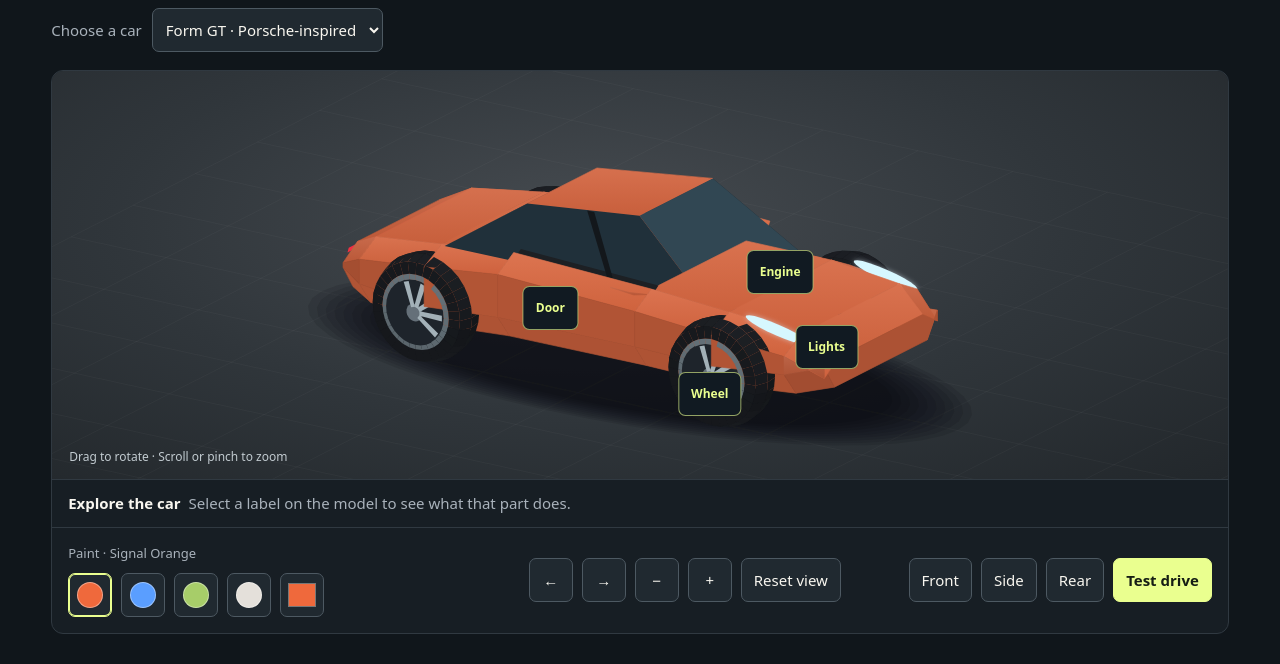
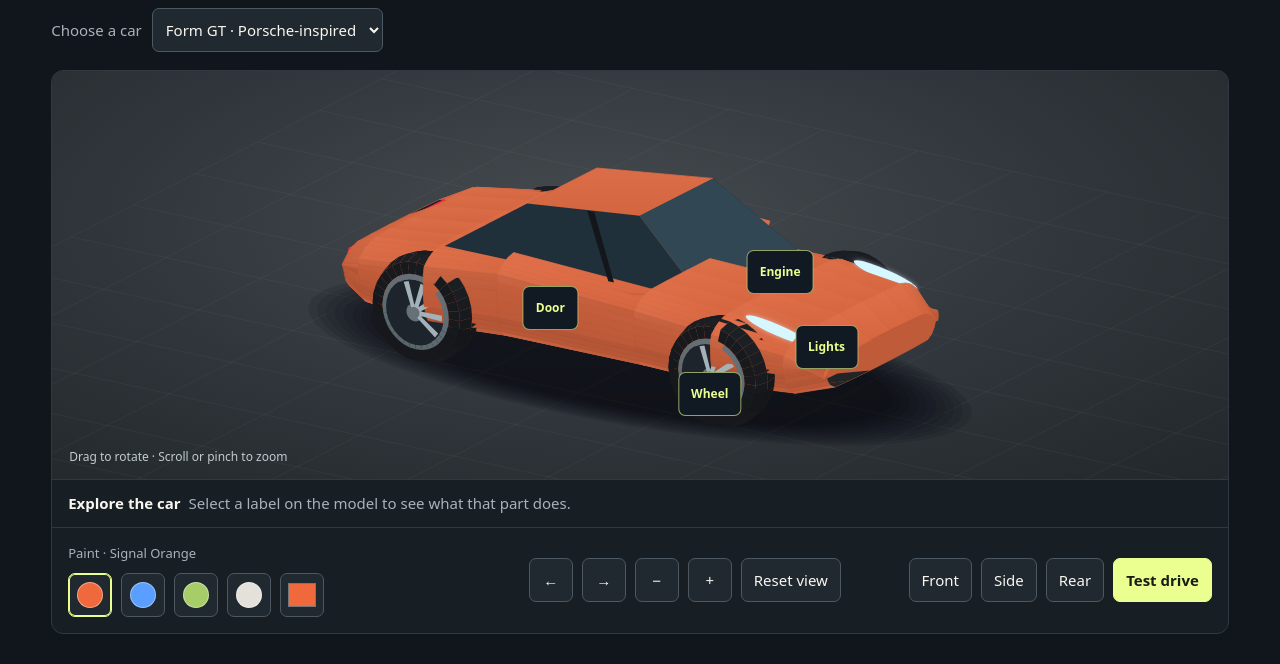
Before and after one commit to Josselly/dreamgarage, a plain HTML site: page index.html in a window 1280 px wide. Shown: the part 213-877 px from the top of the page. Drawn offline with Linux system fonts and the light colour scheme.

Commit message:
Round showroom body panels and soften shading across angles

```diff
--- a/index.html
+++ b/index.html
@@ -160,22 +160,33 @@ function body(sections, materials) {
     [x,b,-w*.82],[x,b,w*.82],[x,b+.23,w],[x,t-.13,w],[x,t,w*.74],
     [x,t,-w*.74],[x,t-.13,-w],[x,b+.23,-w]
   ]);
-  for (let i=1;i<rings.length;i++) {
-    for (let j=0;j<8;j++) {
-      const k=(j+1)%8;
-      const doorSection = i === 4 && (j === 2 || j === 3 || j === 5 || j === 6);
-      const doorSide = j < 4 ? 1 : -1;
-      const points = [rings[i-1][j],rings[i-1][k],rings[i][k],rings[i][j]];
-      if (doorSection) {
-        const interior = points.map(([x,y,z])=>[x,y,z*.85]);
-        add(interior,[30,33,37]);
-      }
-      const hoodPanel = i >= 5 && j === 4;
-      add(points,materials[j],false,doorSection ? doorSide : hoodPanel ? 'hood' : '');
+  const steps=5;
+  const rounded=rings.map(ring=>ring.flatMap((point,j)=>{
+    const previous=ring[(j+7)%8],next=ring[(j+1)%8],after=ring[(j+2)%8];
+    return Array.from({length:steps},(_,index)=>{
+      const t=index/steps, u=1-t;
+      return point.map((value,axis)=>{
+        const a=value+(next[axis]-previous[axis])*.12;
+        const b=next[axis]-(after[axis]-value)*.12;
+        const curve=u*u*u*value+3*u*u*t*a+3*u*t*t*b+t*t*t*next[axis];
+        const straight=u*value+t*next[axis];
+        return straight+(curve-straight)*.65;
+      });
+    });
+  }));
+  for(let i=1;i<rounded.length;i++){
+    for(let k=0;k<8*steps;k++){
+      const j=Math.floor(k/steps), next=(k+1)%(8*steps);
+      const points=[rounded[i-1][k],rounded[i-1][next],rounded[i][next],rounded[i][k]];
+      const doorSection=i===4&&(j===2||j===3||j===5||j===6);
+      const doorSide=j<4?1:-1;
+      if(doorSection) add(points.map(([x,y,z])=>[x,y,z*.85]),[30,33,37]);
+      const hoodPanel=i>=5&&j===4;
+      add(points,materials[j],false,doorSection?doorSide:hoodPanel?'hood':'');
     }
   }
-  add(rings[0],[42,45,49]);
-  add(rings.at(-1),null);
+  add(rounded[0],[42,45,49]);
+  add(rounded.at(-1),null);
 }
 
 body([
@@ -309,7 +320,7 @@ function draw(){
     ctx.fill();
     if(sealEdges){
       ctx.strokeStyle=fill;
-      ctx.lineWidth=.65;
+      ctx.lineWidth=.8;
       ctx.stroke();
     }
   }
@@ -357,7 +368,7 @@ function draw(){
     const n=[u[1]*v[2]-u[2]*v[1],u[2]*v[0]-u[0]*v[2],u[0]*v[1]-u[1]*v[0]];
     const length=Math.hypot(...n)||1;
     const facing=Math.abs((n[0]*.28+n[1]*.89+n[2]*.34)/length);
-    const light=face.fixed?1:.67+.31*facing;
+    const light=face.fixed?1:face.color?.67+.31*facing:.78+.21*facing;
 
     const color=face.feature==='headlight' && !headlightsOn ? [81,100,111] : face.color||paint;
     if(face.feature==='headlight' && headlightsOn){
@@ -375,8 +386,8 @@ function draw(){
       const bottom=Math.max(...face.points.map(point=>point[1]));
       if(bottom-top>2){
         fill=ctx.createLinearGradient(0,top,0,bottom);
-        fill.addColorStop(0,'rgb('+rgb.map(channel=>Math.round(channel*.91+20)).join(',')+')');
-        fill.addColorStop(1,'rgb('+rgb.map(channel=>Math.round(channel*.94)).join(',')+')');
+        fill.addColorStop(0,'rgb('+rgb.map(channel=>Math.round(channel*.96+10)).join(',')+')');
+        fill.addColorStop(1,'rgb('+rgb.map(channel=>Math.round(channel*.97)).join(',')+')');
       }
     }
     polygon(face.points,fill,!face.color);
```
